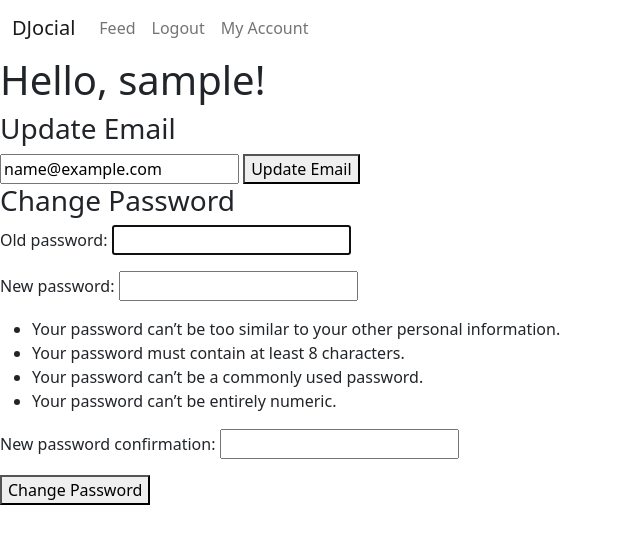
After one commit to p-harting/djocial, a Django app: page /account/1 in a window 1280 px wide. The commit adds this page. Shown: the top 544 px of the page, without its empty margins (0-640 px from the left). Run offline with Django 4.2, Linux system fonts and the light colour scheme; the visitor is signed in with stand-in values (Sample User, id 1); data comes from the database, SQL or seed files in the repository.

Commit message:
Add editable account pages

```diff
--- /dev/null
+++ b/posts/templates/account.html
@@ -0,0 +1,24 @@
+{% extends "base.html" %}
+
+{% block content %}
+    <h1>Hello, {{ user_account.username }}!</h1>
+
+    {% if is_own_account %}
+        <form method="post">
+            {% csrf_token %}
+
+            <!-- Email Update Section -->
+            <h3>Update Email</h3>
+            <input type="email" name="email" value="{{ user_account.email }}" placeholder="New email">
+            <button type="submit" name="email_form">Update Email</button>
+
+            <!-- Password Update Section -->
+            <h3>Change Password</h3>
+            {{ password_form.as_p }}
+            <button type="submit" name="password_form">Change Password</button>
+
+        </form>
+    {% else %}
+        <h2>This is the account of {{ user_account.username }}</h2>
+    {% endif %}
+{% endblock %}
--- a/posts/urls.py
+++ b/posts/urls.py
@@ -1,10 +1,11 @@
 from . import views
 from django.urls import path
-from .views import HomeView, PostDetailView, CreatePostView, LikeView
+from .views import HomeView, PostDetailView, CreatePostView, LikeView, AccountView
 
 urlpatterns = [
     path('', HomeView.as_view(), name='home'),
     path('post/<slug:slug>/', PostDetailView.as_view(), name='post_detail'),
     path('create/', CreatePostView.as_view(), name='create_post'),
     path('like/<slug:slug>/', LikeView, name='like_post'),
+    path('account/<int:pk>', AccountView.as_view(), name='account'),
 ]
--- a/posts/views.py
+++ b/posts/views.py
@@ -9,6 +9,15 @@ from django.http import HttpResponseRedirect
 from django.urls import reverse
 from django.contrib.auth.decorators import login_required
 from django.contrib import messages
+from django.contrib.auth.mixins import LoginRequiredMixin
+from django.contrib.auth.models import User
+from django import forms
+from django.contrib.auth import update_session_auth_hash
+from django.contrib.auth.models import User
+from django.contrib.auth.forms import PasswordChangeForm
+from django.shortcuts import render, redirect
+from django.contrib import messages
+from django.views.generic import DetailView
 
 class HomeView(TemplateView):
     template_name = 'index.html'
@@ -49,3 +58,51 @@ def LikeView(request, slug):
     else:
         post.likes.add(request.user)
     return HttpResponseRedirect(reverse('post_detail', args=[slug]))
+
+class AccountView(LoginRequiredMixin, DetailView):
+    model = User
+    template_name = 'account.html'
+    context_object_name = 'user_account'
+
+    def get_object(self, queryset=None):
+        return User.objects.get(pk=self.kwargs['pk'])
+
+    def get_context_data(self, **kwargs):
+        context = super().get_context_data(**kwargs)
+        context['is_own_account'] = self.request.user == self.get_object()
+
+        if context['is_own_account']:
+            context['email_form'] = forms.Form()  # Placeholder for the email form
+            context['password_form'] = PasswordChangeForm(user=self.request.user)
+
+        return context
+
+    def post(self, request, *args, **kwargs):
+        user = self.get_object()
+        if request.user != user:
+            return redirect('home')  # Prevent users from updating others' accounts
+
+        if 'email_form' in request.POST:
+            email = request.POST.get('email')
+            if email and not User.objects.filter(email=email).exists():
+                user.email = email
+                user.save()
+                messages.success(request, 'Your email has been updated successfully!')
+                return redirect('account', pk=user.pk)
+            else:
+                messages.error(request, 'This email is already in use or invalid.')
+
+        elif 'password_form' in request.POST:
+            password_form = PasswordChangeForm(user=request.user, data=request.POST)
+            if password_form.is_valid():
+                user = password_form.save()
+                update_session_auth_hash(request, user)  # Important to keep the user logged in after password change
+                messages.success(request, 'Your password has been updated successfully!')
+                return redirect('account', pk=user.pk)
+            else:
+                messages.error(request, 'Please correct the errors below.')
+
+        context = self.get_context_data()
+        context['email_form'] = forms.Form()  # Placeholder for the email form
+        context['password_form'] = PasswordChangeForm(user=request.user, data=request.POST)
+        return render(request, self.template_name, context)
--- a/templates/base.html
+++ b/templates/base.html
@@ -43,6 +43,10 @@
             <a class="nav-link {% if request.path == logout_url %}active{% endif %}" aria-current="page"
               href="{% url 'account_logout' %}">Logout</a>
           </li>
+          <li class="nav-item">
+            <a class="nav-link {% if request.path == logout_url %}active{% endif %}" aria-current="page"
+              href="{% url 'account' request.user.id %}">My Account</a>
+          </li>
           {% else %}
           <li class="nav-item">
             <a class="nav-link {% if request.path == signup_url %}active{% endif %}" aria-current="page"
```
